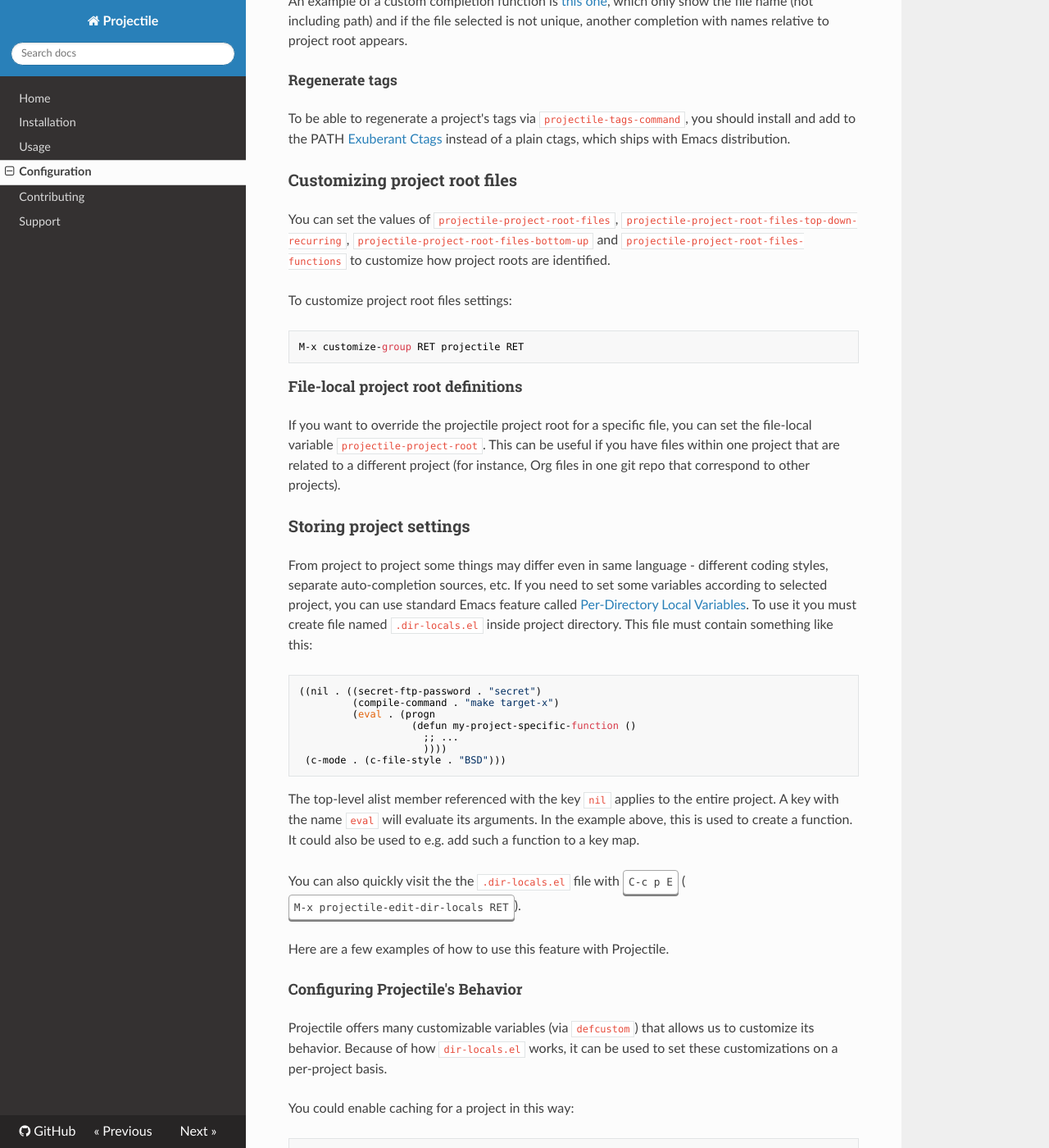
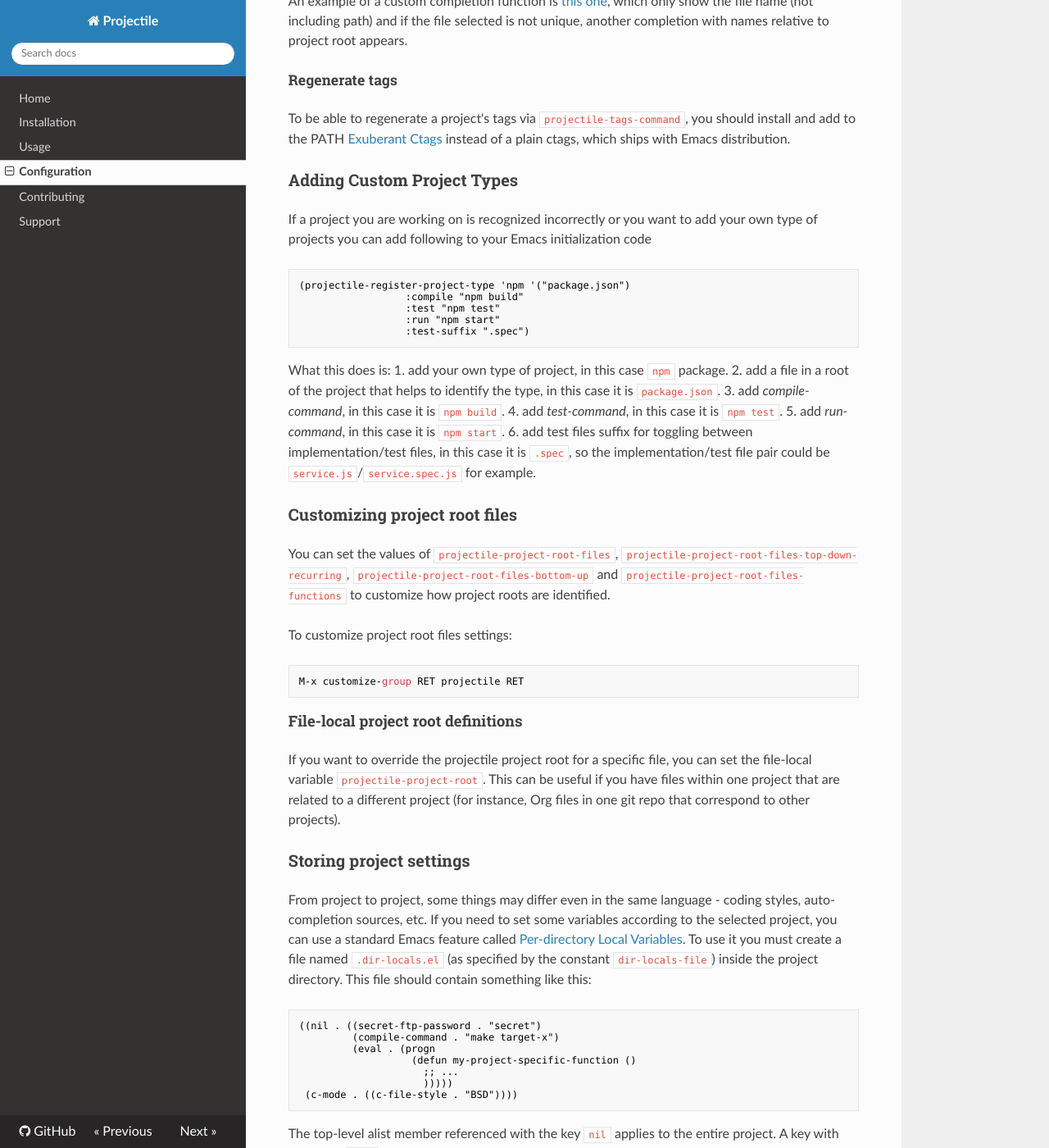
Before and after one commit to chrisbarrett/.emacs.d, an MkDocs documentation site: the page built from doc/configuration.md, in a window 1280 px wide and 1400 px high, scrolled down 5027 px. Shown: the whole window at 82% size. Built offline with MkDocs 1.6.1, drawn with Linux system fonts in a browser that asks for light colours; nearby versions of some CDN libraries; old or Windows-style settings are respelled for this version of MkDocs; some of the changed text lies outside the part shown.

Commit message:
Squashed 'lisp/projectile/' changes from cdf9c228c..56e262dd3
56e262dd3 Touch-up documentation
da581cdfe Specify test suffix and prefix at project type registration (#1127)
323fb845f [Fix #523][Fix #835] Fix TRAMP issues (#1129)
0c307c8cb Bump the copyright years
f2eb20445 Add an explicit Emacs dependency
782a7ebac Make projectile-project-type safe local variable
d9cc453b9 Handle prefix argument to projectile-multi-occur as context lines
44737a39e Rebuild tox environments on project compile (#1113)

git-subtree-dir: lisp/projectile
git-subtree-split: 56e262dd3b5998d0dc6a590d06bc11058839c588

````diff
--- a/doc/configuration.md
+++ b/doc/configuration.md
@@ -143,7 +143,7 @@ files with character 'a' in that directory is presented.
 ###### `projectile-dired`
 
 ```el
-(setq projectile-switch-project-action 'projectile-dired)
+(setq projectile-switch-project-action #'projectile-dired)
 ```
 
 With this setting, once you have selected your project, the top-level
@@ -153,7 +153,7 @@ buffer.
 ###### `projectile-find-dir`
 
 ```el
-(setq projectile-switch-project-action 'projectile-find-dir)
+(setq projectile-switch-project-action #'projectile-find-dir)
 ```
 
 With this setting, once you have selected your project, you will
@@ -209,7 +209,7 @@ You might want to combine default completion with `icomplete-mode` for optimum r
 You can also set `projectile-completion-system` to a function:
 
 ```el
-(setq projectile-completion-system 'my-custom-completion-fn)
+(setq projectile-completion-system #'my-custom-completion-fn)
 (setq projectile-completion-system
       (lambda (prompt choices)
         ;; ...
@@ -228,6 +228,25 @@ To be able to regenerate a project's tags via `projectile-tags-command`, you
 should install and add to the PATH
 [Exuberant Ctags](http://ctags.sourceforge.net/) instead of a plain ctags, which
 ships with Emacs distribution.
+
+### Adding Custom Project Types
+
+If a project you are working on is recognized incorrectly or you want to add your own type of projects you can add following to your Emacs initialization code
+
+```el
+(projectile-register-project-type 'npm '("package.json")
+				  :compile "npm build"
+				  :test "npm test"
+				  :run "npm start"
+				  :test-suffix ".spec")
+```
+What this does is:
+1. add your own type of project, in this case `npm` package.
+2. add a file in a root of the project that helps to identify the type, in this case it is `package.json`.
+3. add *compile-command*, in this case it is `npm build`.
+4. add *test-command*, in this case it is `npm test`.
+5. add *run-command*, in this case it is `npm start`.
+6. add test files suffix for toggling between implementation/test files, in this case it is `.spec`, so the implementation/test file pair could be `service.js`/`service.spec.js` for example.
 
 ### Customizing project root files
 
@@ -253,64 +272,66 @@ correspond to other projects).
 
 ### Storing project settings
 
-From project to project some things may differ even in same language -
-different coding styles, separate auto-completion sources, etc.  If
-you need to set some variables according to selected project, you can
-use standard Emacs feature called
-[Per-Directory Local Variables](http://www.gnu.org/software/emacs/manual/html_node/emacs/Directory-Variables.html). To
-use it you must create file named `.dir-locals.el` inside project
-directory. This file must contain something like this:
+From project to project, some things may differ even in the same
+language - coding styles, auto-completion sources, etc.  If you need
+to set some variables according to the selected project, you can use a
+standard Emacs feature called
+[Per-directory Local Variables](http://www.gnu.org/software/emacs/manual/html_node/emacs/Directory-Variables.html).
+To use it you must create a file named `.dir-locals.el` (as specified
+by the constant `dir-locals-file`) inside the project directory.  This
+file should contain something like this:
 
-```
+```el
 ((nil . ((secret-ftp-password . "secret")
          (compile-command . "make target-x")
          (eval . (progn
                    (defun my-project-specific-function ()
                      ;; ...
-                     ))))
- (c-mode . (c-file-style . "BSD")))
+                     )))))
+ (c-mode . ((c-file-style . "BSD"))))
 ```
 
-The top-level alist member referenced with the key `nil` applies to the
-entire project. A key with the name `eval` will evaluate its
-arguments. In the example above, this is used to create a function. It
-could also be used to e.g. add such a function to a key map.
+The top-level alist member referenced with the key `nil` applies to
+the entire project.  A key with the name `eval` will evaluate its
+corresponding value.  In the example above, this is used to create a
+function.  It could also be used to e.g. add such a function to a key
+map.
 
-You can also quickly visit the the `.dir-locals.el` file with <kbd>C-c
-p E</kbd> (<kbd>M-x projectile-edit-dir-locals RET</kbd>).
+You can also quickly visit or create the `dir-locals-file` with
+<kbd>C-c p E</kbd> (<kbd>M-x projectile-edit-dir-locals RET</kbd>).
 
 Here are a few examples of how to use this feature with Projectile.
 
 #### Configuring Projectile's Behavior
 
-Projectile offers many customizable variables (via `defcustom`) that
-allows us to customize its behavior. Because of how `dir-locals.el`
-works, it can be used to set these customizations on a per-project basis.
+Projectile exposes many variables (via `defcustom`) which allow users
+to customize its behavior.  Directory variables can be used to set
+these customizations on a per-project basis.
 
 You could enable caching for a project in this way:
 
-```
+```el
 ((nil . ((projectile-enable-caching . t))))
 ```
 
 If one of your projects had a file that you wanted Projectile to
 ignore, you would customize Projectile by:
 
-```
-((nil . ((projectile-globally-ignored-files . '("MyBinaryFile")))))
+```el
+((nil . ((projectile-globally-ignored-files . ("MyBinaryFile")))))
 ```
 
-If you wanted to wrap the git command that Projectile uses to find list
+If you wanted to wrap the git command that Projectile uses to list
 the files in you repository, you could do:
 
-```
+```el
 ((nil . ((projectile-git-command . "/path/to/other/git ls-files -zco --exclude-standard"))))
 ```
 
 If you want to use a different project name than how Projectile named
 your project, you could customize it with the following:
 
-```
+```el
 ((nil . ((projectile-project-name . "your-project-name-here"))))
 ```
 
@@ -322,11 +343,12 @@ There are a few variables that are intended to be customized via `.dir-locals.el
 * for testing - `projectile-project-test-cmd`
 * for running - `projectile-project-run-cmd`
 
-They're all set to `nil` by default, but by setting them you'll override the
-default commands per each supported project type.
-These variables can be strings to run external commands or Emacs Lisp functions:
+When these variables have their default value of `nil`, Projectile
+runs the default command for the current project type.  You can
+override this behavior by setting them to either a string to run an
+external command or an Emacs Lisp function:
 
-```
+```el
 (setq projectile-test-cmd #'custom-test-function)
 ```
 
@@ -346,7 +368,7 @@ and set `projectile-enable-idle-timer` to non-nil.  By default,
 additional functions to the hook using `add-hook`:
 
 ```el
-(add-hook 'projectile-idle-timer-hook 'my-projectile-idle-timer-function)
+(add-hook 'projectile-idle-timer-hook #'my-projectile-idle-timer-function)
 ```
 
 ### Mode line indicator
--- a/doc/usage.md
+++ b/doc/usage.md
@@ -47,7 +47,7 @@ Keybinding         | Description
 <kbd>C-c p k</kbd> | Kills all project buffers.
 <kbd>C-c p D</kbd> | Opens the root of the project in `dired`.
 <kbd>C-c p e</kbd> | Shows a list of recently visited project files.
-<kbd>C-c p E</kbd> | Opens the `.dirs-local.el` file of the project.
+<kbd>C-c p E</kbd> | Opens the root `dir-locals-file` of the project.
 <kbd>C-c p s s</kbd> | Runs `ag` on the project. Requires the presence of `ag.el`.
 <kbd>C-c p !</kbd> | Runs `shell-command` in the root directory of the project.
 <kbd>C-c p &</kbd> | Runs `async-shell-command` in the root directory of the project.
--- a/mkdocs.yml
+++ b/mkdocs.yml
@@ -1,7 +1,7 @@
 site_name: "Projectile"
 repo_url: https://github.com/bbatsov/projectile
 site_favicon: favicon.ico
-copyright: "Copyright (C) 2016 Bozhidar Batsov and Projectile contributors"
+copyright: "Copyright (C) 2017 Bozhidar Batsov and Projectile contributors"
 docs_dir: doc
 pages:
 - Home: index.md
````
Also changed, not shown: CHANGELOG.md (+2 -0 lines), doc/contributing.md (+3 -3 lines), 2 other files.
